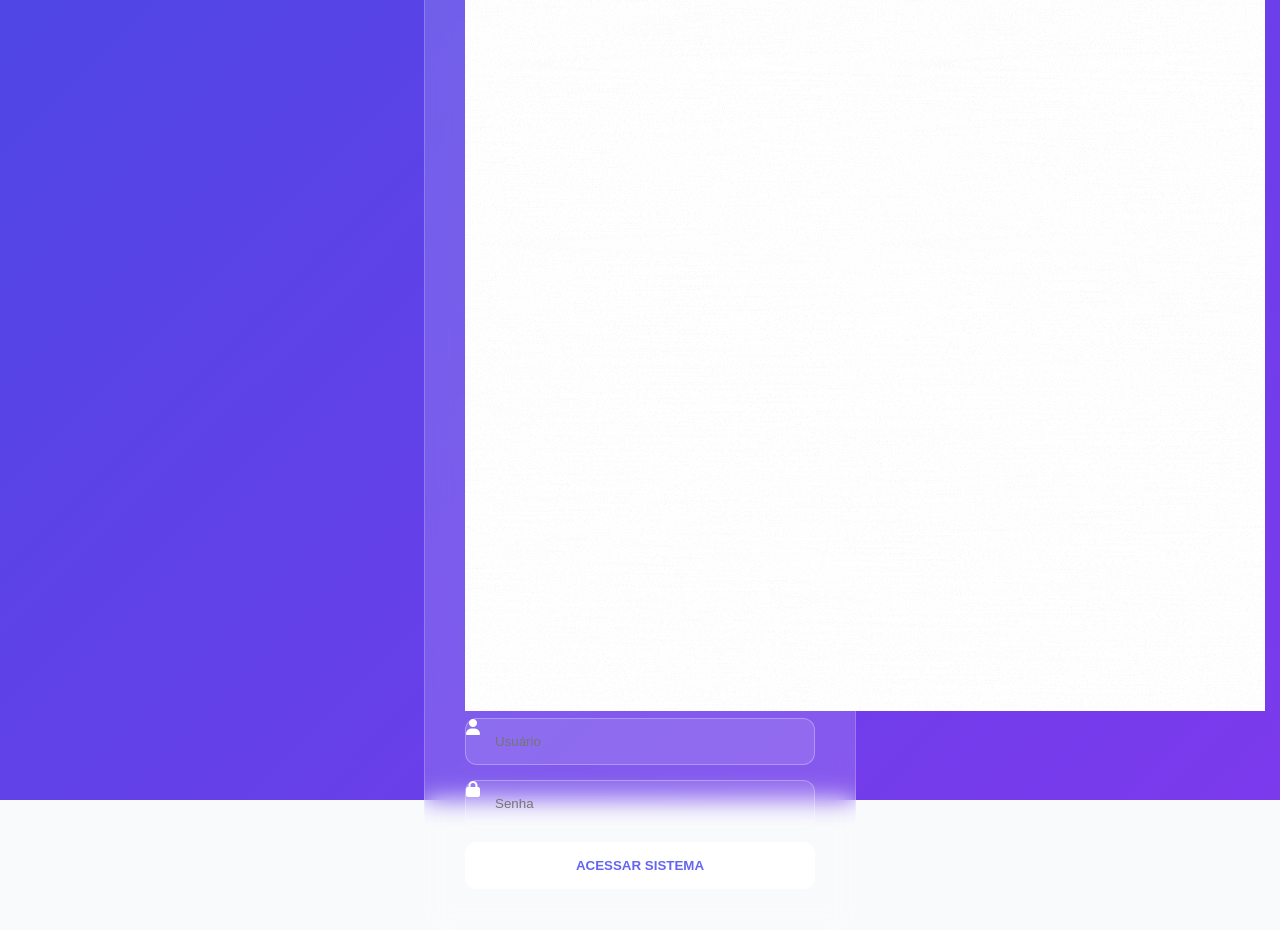
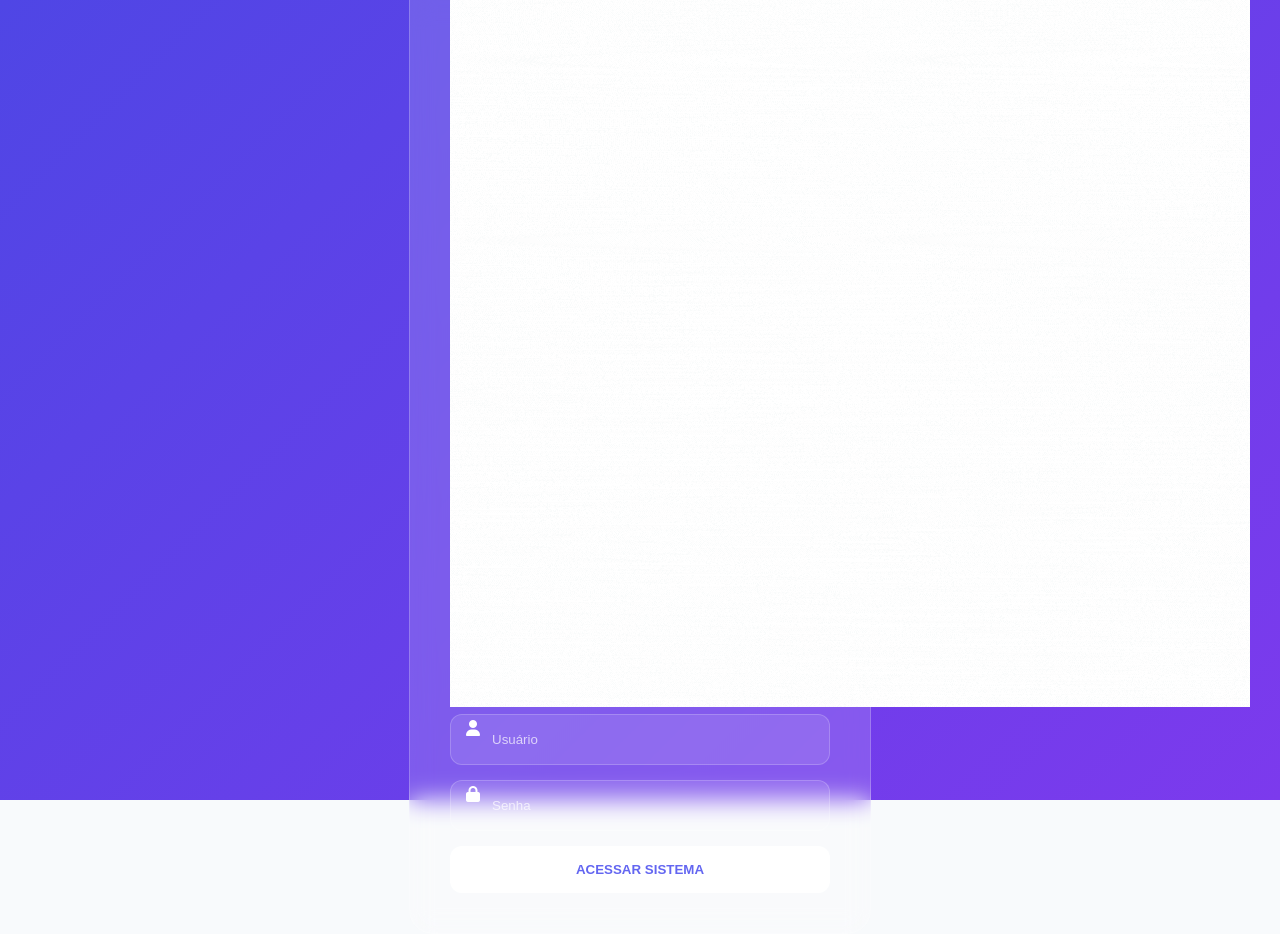
Before and after one commit to brunorochamczal/eduflow, a Flask app: page / in a window 1280 px wide. Before the commit the page ends 870 px from the top, so only its background shows below. Run offline with Flask 3, Linux system fonts and the light colour scheme; some libraries are stand-ins or nearby versions.

Commit message:
Update style.css

```diff
--- a/static/css/style.css
+++ b/static/css/style.css
@@ -1,20 +1,18 @@
-@import url('https://fonts.googleapis.com/css2?family=Poppins:wght@300;400;600&display=swap');
-
+/* EDUNEX - Estilo Final */
 :root {
     --primary: #6366f1;
     --glass: rgba(255, 255, 255, 0.15);
-    --bg: #f8fafc;
 }
 
 body, html {
     margin: 0; padding: 0;
     font-family: 'Poppins', sans-serif;
-    background-color: var(--bg);
+    background-color: #f8fafc;
 }
 
 .hidden { display: none !important; }
 
-/* TELA DE LOGIN */
+/* LOGIN COM FONTES BRANCAS */
 .auth-container {
     height: 100vh;
     background: linear-gradient(135deg, #4f46e5 0%, #7c3aed 100%);
@@ -26,38 +24,39 @@ body, html {
     backdrop-filter: blur(12px);
     border: 1px solid rgba(255, 255, 255, 0.2);
     padding: 40px; border-radius: 24px;
-    width: 350px; text-align: center; color: white;
+    width: 380px; text-align: center; color: white;
 }
 
 .field {
     background: rgba(255, 255, 255, 0.1);
-    border: 1px solid rgba(255, 255, 255, 0.3);
-    border-radius: 12px; display: flex; margin-bottom: 15px;
+    border: 1px solid rgba(255, 255, 255, 0.2);
+    border-radius: 12px; display: flex; padding: 5px 15px; margin-bottom: 15px;
 }
 
 .field input {
     background: transparent; border: none;
-    color: #ffffff !important; width: 100%; padding: 15px;
-    outline: none;
+    color: #ffffff !important; /* Texto Branco */
+    width: 100%; padding: 12px; outline: none;
 }
+
+.field input::placeholder { color: rgba(255, 255, 255, 0.7); }
 
 #btn-login {
     width: 100%; padding: 16px; border-radius: 12px; border: none;
-    background: white; color: var(--primary); font-weight: 600; cursor: pointer;
+    background: white; color: var(--primary); font-weight: bold; cursor: pointer;
 }
 
-/* DASHBOARD GRID (Onde seu CSS estava sumindo) */
-.content { padding: 40px; }
+/* DASHBOARD GRID */
 .grid-menu {
     display: grid;
-    grid-template-columns: repeat(auto-fit, minmax(250px, 1fr));
-    gap: 20px;
+    grid-template-columns: repeat(auto-fit, minmax(240px, 1fr));
+    gap: 25px; padding: 20px;
 }
 
 .card-btn {
-    background: white; padding: 30px; border-radius: 20px;
-    text-align: center; cursor: pointer; border: 1px solid #eee;
+    background: white; padding: 35px; border-radius: 24px;
+    text-align: center; cursor: pointer; border: 1px solid #f1f5f9;
     transition: 0.3s;
 }
 
-.card-btn:hover { transform: translateY(-5px); box-shadow: 0 10px 20px rgba(0,0,0,0.05); }
+.card-btn:hover { transform: translateY(-10px); box-shadow: 0 20px 25px rgba(0,0,0,0.05); }
```
